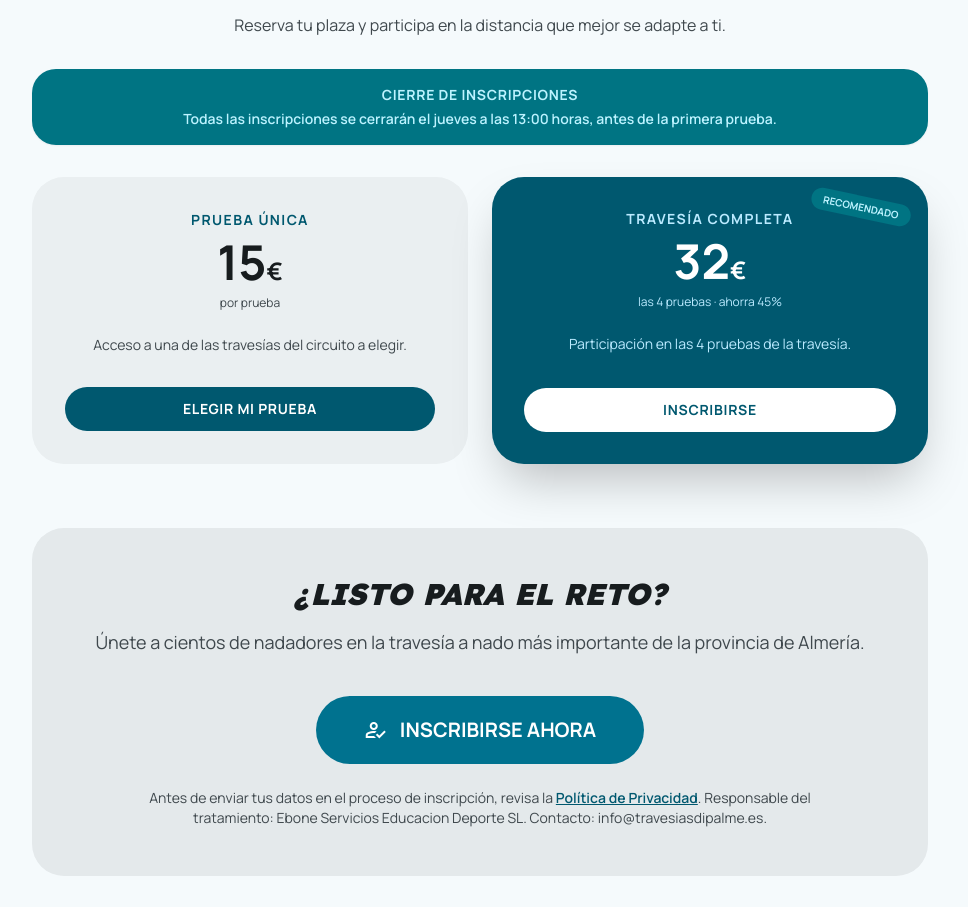
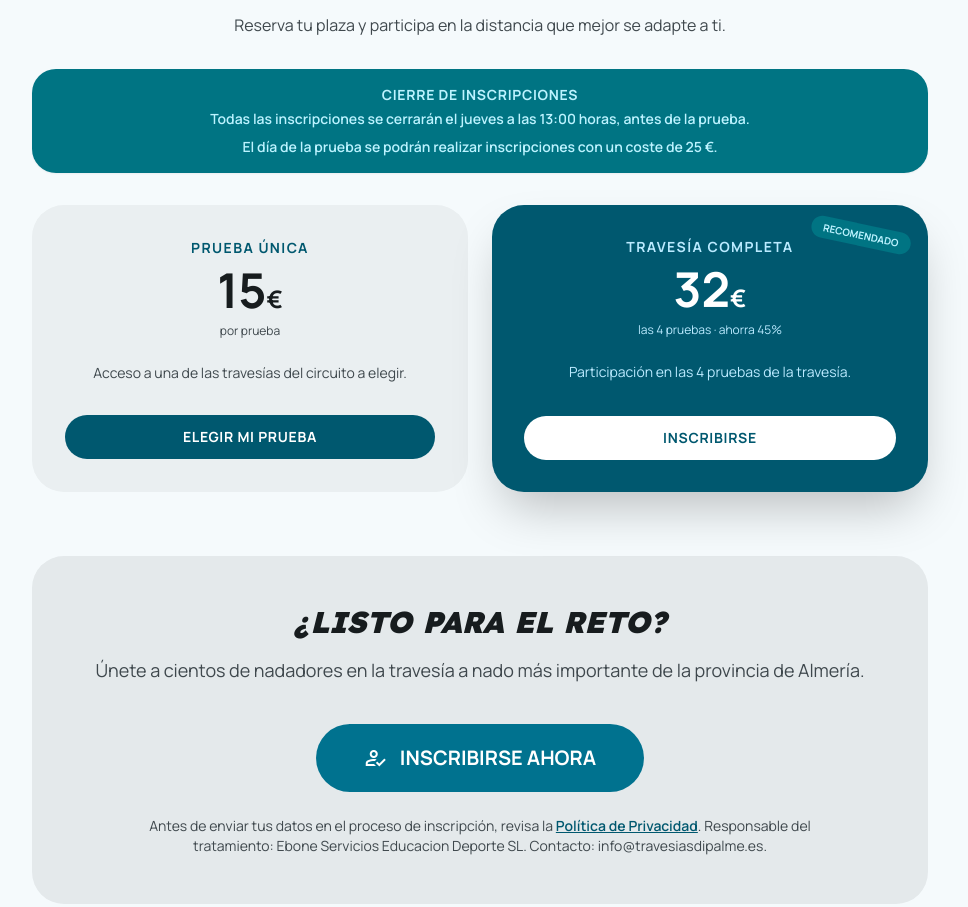
Before and after one commit to dvdgp9/web-travesia-alme, a website: page index.html in a window 1280 px wide. Shown: the part 2395-3302 px from the top of the page, without its empty margins (160-1128 px from the left). Drawn offline with Linux system fonts and the light colour scheme.

Commit message:
Añadir fin inscripciones 2

```diff
--- a/index.html
+++ b/index.html
@@ -302,7 +302,8 @@
 </div>
 <div class="fade-up max-w-4xl mx-auto mb-8 rounded-2xl bg-tertiary-container text-on-tertiary-container px-5 py-4 text-center shadow-sm">
 <p class="font-black uppercase tracking-wider text-sm mb-1">Cierre de inscripciones</p>
-<p class="text-sm sm:text-base font-semibold">Todas las inscripciones se cerrarán el jueves a las 13:00 horas, antes de la primera prueba.</p>
+<p class="text-sm sm:text-base font-semibold">Todas las inscripciones se cerrarán el jueves a las 13:00 horas, antes de la prueba.</p>
+<p class="text-sm sm:text-base font-semibold mt-2">El día de la prueba se podrán realizar inscripciones con un coste de 25 €.</p>
 </div>
 <div class="grid grid-cols-1 md:grid-cols-2 gap-6 mb-16 stagger-children max-w-4xl mx-auto">
 <!-- Option 1 -->
```
Also changed, not shown: .cursor/scratchpad.md.
